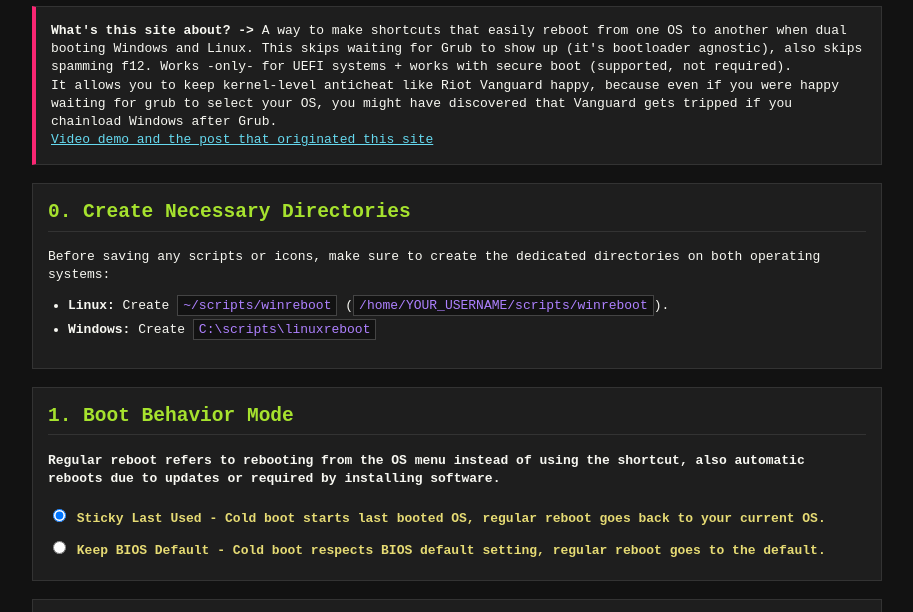
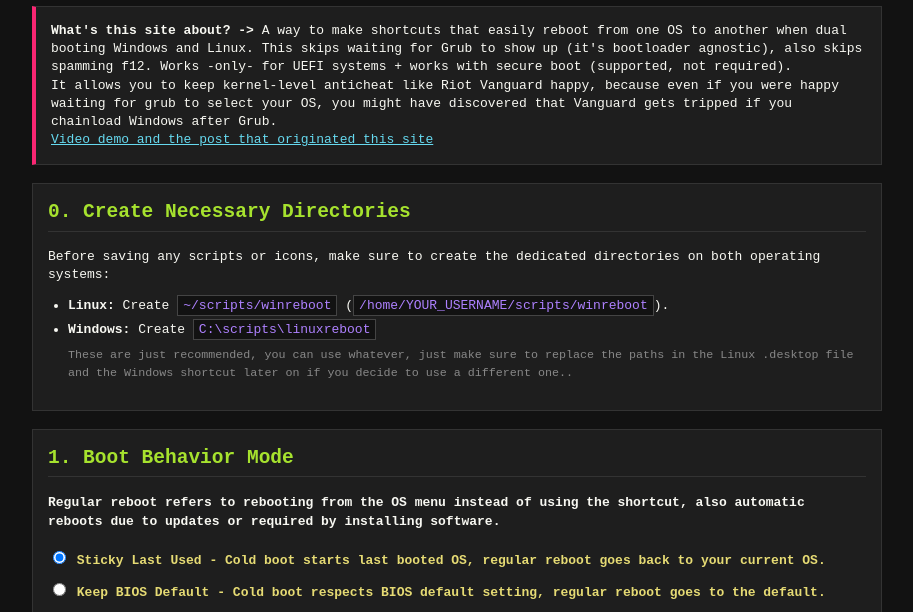
Before and after one commit to santiagosantos08/dualboot-shortcut-generator, a plain HTML site: page index.html in a window 1280 px wide. Shown: the part 175-787 px from the top of the page, without its empty margins (183-1096 px from the left). Drawn offline with Linux system fonts and the light colour scheme.

Commit message:
default paths

```diff
--- a/index.html
+++ b/index.html
@@ -478,6 +478,7 @@
         <ul>
             <li><strong>Linux:</strong> Create <code>~/scripts/winreboot</code> (<code>/home/YOUR_USERNAME/scripts/winreboot</code>).</li>
             <li><strong>Windows:</strong> Create <code>C:\scripts\linuxreboot</code></li>
+            <span class="info-text">These are just recommended, you can use whatever, just make sure to replace the paths in the Linux .desktop file and the Windows shortcut later on if you decide to use a different one..</span>
         </ul>
     </div>
 
```
